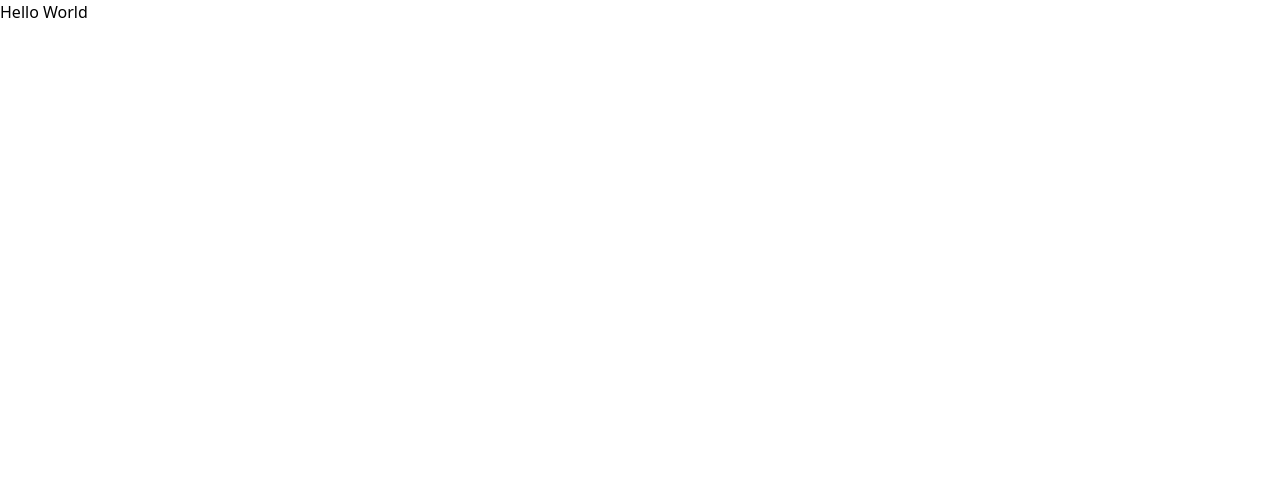
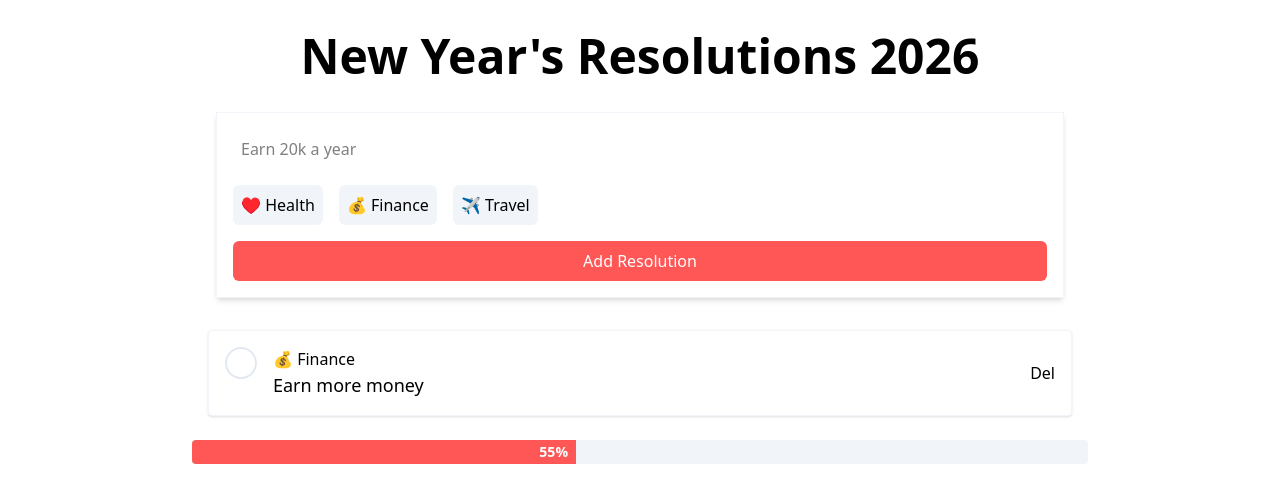
Before and after one commit to Alejandro1709/resolutions-2026, a React (Vite) app: page / in a window 1280 px wide. Shown: the top 502 px of the page. Built offline with nearby package versions, Linux system fonts and the light colour scheme.

Commit message:
Add: base page structure and layout

```diff
--- a/src/App.tsx
+++ b/src/App.tsx
@@ -1,8 +1,76 @@
 function App() {
   return (
-    <>
-      <h1>Hello World</h1>
-    </>
+    <div className="min-h-screen bg-white">
+      <header className="flex flex-col space-y-8 max-w-4xl mx-auto px-6 py-8">
+        <h1 className="text-3xl md:text-5xl text-center font-semibold">
+          New Year's Resolutions 2026
+        </h1>
+
+        {/* Form */}
+        <form className="flex flex-col space-y-4 p-4 bg-white border border-slate-100 shadow-md">
+          <input
+            className="bg-white p-2 w-full outline-0"
+            type="text"
+            placeholder="Earn 20k a year"
+          />
+
+          {/* Category Picker */}
+          <div className="flex flex-wrap gap-4">
+            <button
+              className="bg-slate-100 rounded-md p-2 font-medium cursor-pointer hover:bg-slate-200"
+              type="button"
+            >
+              ♥️ Health
+            </button>
+            <button
+              className="bg-slate-100 rounded-md p-2 font-medium cursor-pointer hover:bg-slate-200"
+              type="button"
+            >
+              💰 Finance
+            </button>
+            <button
+              className="bg-slate-100 rounded-md p-2 font-medium cursor-pointer hover:bg-slate-200"
+              type="button"
+            >
+              ✈️ Travel
+            </button>
+          </div>
+
+          <button
+            className="bg-[#FF5656] p-2 text-white font-medium rounded-md cursor-pointer hover:bg-[#F14747]"
+            type="submit"
+          >
+            Add Resolution
+          </button>
+        </form>
+      </header>
+
+      <main className="flex flex-col gap-6 max-w-4xl mx-auto">
+        {/* List */}
+        <div className="flex flex-col gap-4 px-4">
+          <div className="flex gap-4 bg-white border border-slate-100 p-4 rounded shadow">
+            {/* Custom Radio Input */}
+            <div className="bg-white border-2 border-slate-200 h-8 w-8 rounded-full" />
+
+            <div className="flex flex-col">
+              <h2 className="text-md">💰 Finance</h2>
+              <p className="text-lg font-medium">Earn more money</p>
+            </div>
+
+            <button className="ml-auto">Del</button>
+          </div>
+        </div>
+
+        {/* ProgressBar */}
+        <div className="relative bg-slate-100 h-6 rounded overflow-hidden">
+          <div className="absolute flex justify-end items-center pr-2 bg-[#FF5656] h-full w-96">
+            <span className="font-bold text-white text-sm text-center">
+              55%
+            </span>
+          </div>
+        </div>
+      </main>
+    </div>
   )
 }
 
```
